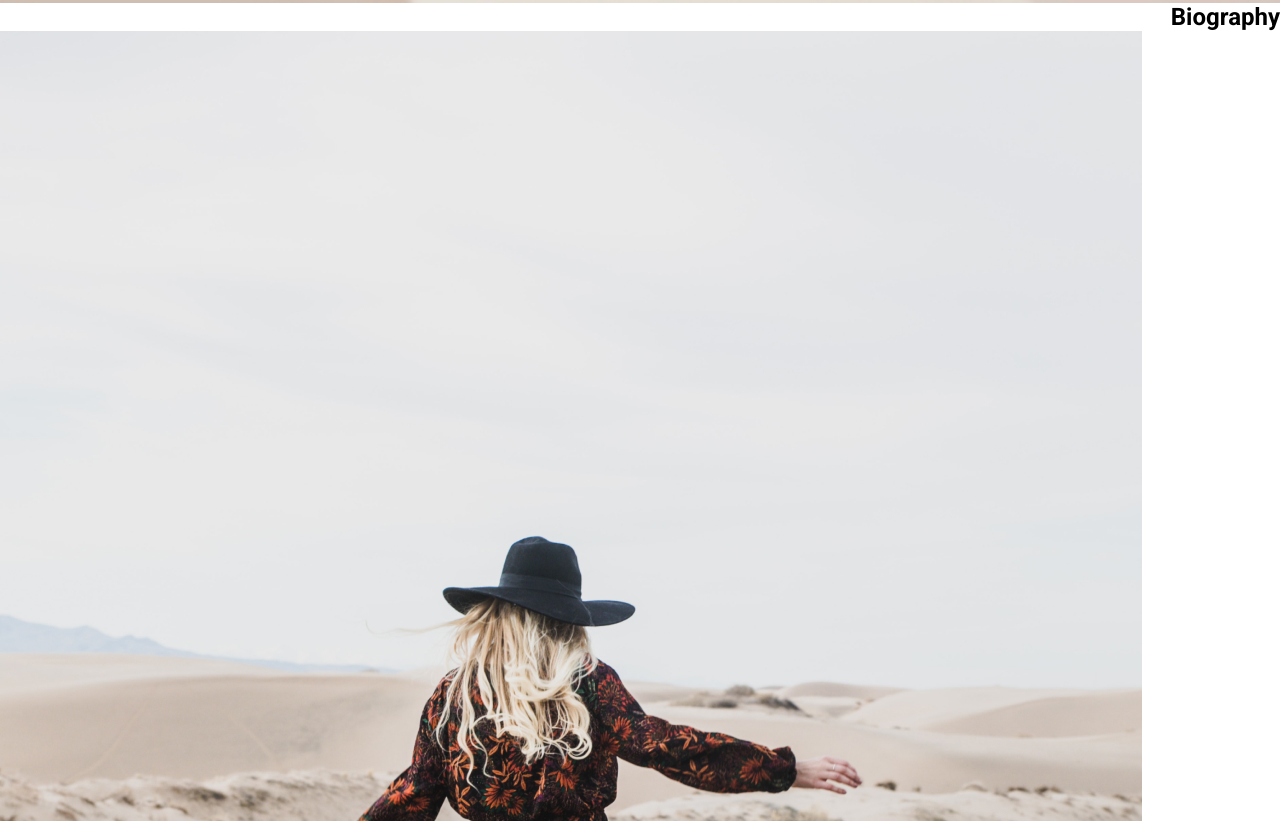
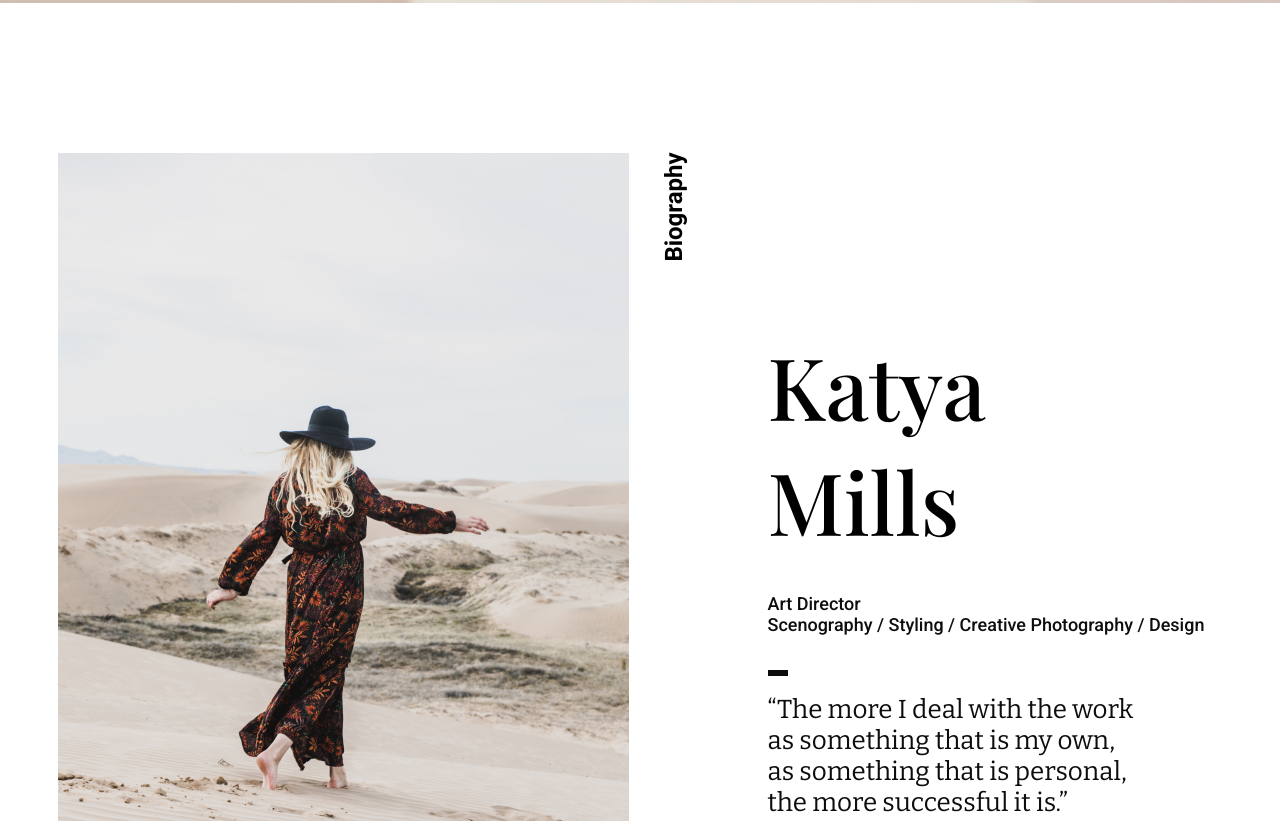
Before and after one commit to obelix84/otus-css-putilin, a plain HTML site: page index.html in a window 1280 px wide. Shown: the part 762-1583 px from the top of the page. Drawn offline with nearby package versions, Linux system fonts and the light colour scheme.

Commit message:
Added section biography styles with perfect pixel test

```diff
--- a/css/style.css
+++ b/css/style.css
@@ -71,6 +71,7 @@ html {
     background-repeat: no-repeat;
     height: 630px;
     position: relative;
+    margin-bottom: 150px;
 }
 /*лучше flex, но мы его не проходили*/
 .hero-innerblock {
@@ -112,6 +113,40 @@ html {
     line-height: normal;
 }
 
+.biography-section {
+    display: flex;
+    justify-content: center;
+}
+
+.biography-left {
+    width: 571px;
+    height: 840px;
+}
+
+.biography-img {
+    width: 571px;
+    height: 840px;
+}
+
+.biography-center {
+    display: flex;
+    width: 139px;
+    height: 840px;
+    flex-direction: column;
+    justify-content: flex-start;
+    align-items: start;
+}
+
+.biography-right {
+    width: 455px;
+    height: 840px;
+    display: flex;
+    flex-direction: column;
+    justify-content: center;
+    gap: 35px;
+}
+
+
 .biography-title {
     color: #000;
     text-align: right;
@@ -120,6 +155,8 @@ html {
     font-style: normal;
     font-weight: 700;
     line-height: normal;
+    transform-origin: center;
+    transform:rotate(-90deg) translateX(-40px) translateY(-10px);
 }
 
 .biography-name {
@@ -145,6 +182,7 @@ html {
     width: 1.25rem;
     height: 0.375rem;
     background: #0D0D0D;
+    margin-bottom: 18px;
 }
 
 .biography-quote {
--- a/index.html
+++ b/index.html
@@ -36,22 +36,28 @@
       </div>
     </section>
     <!-- биография -->
-    <section>
-      <h2 class="biography-title">Biography</h2>
-      <img src="img/katya.jpg" alt="Katya Mills Art Director">
-      <p class="biography-name">Katya Mills</p>
-      <p class="biography-par">Art Director</p>
-      <p class="biography-par">Scenography / Styling / Creative Photography / Design</p>
-      <!-- как вариант можно вот так с <br>
-          <p>Art Director<br>
-          Scenography / Styling / Creative Photography / Design</p>
-        -->
+    <section class="biography-section">
+      <div class="biography-left">
+        <img src="img/katya.jpg" alt="Katya Mills Art Director" class="biography-img">
+      </div>
+      <div class="biography-center">
+        <div>
+        <h2 class="biography-title">Biography</h2>
+        </div>
+      </div>
+      <div class="biography-right">
+        <p class="biography-name">Katya<br> Mills</p>
+        <p class="biography-par">Art Director<br>
+         Scenography / Styling / Creative Photography / Design</p>
 
-      <hr class="biography-dash"> <!--там на макете черточка коротенькая, ее можно попытаться сдесть потом стилями-->
 
-      <blockquote class="biography-quote">“The more I deal with the work as something that is my own, as something that
-        is personal,
-        the more successful it is.”</blockquote>
+        <blockquote class="biography-quote">
+          <hr class="biography-dash">
+          “The more I deal with the work<br>
+          as something that is my own,<br>
+          as something that is personal,<br>
+          the more successful it is.”</blockquote>
+      </div>
     </section>
     <!-- Дизайнеры -->
     <section>
```
